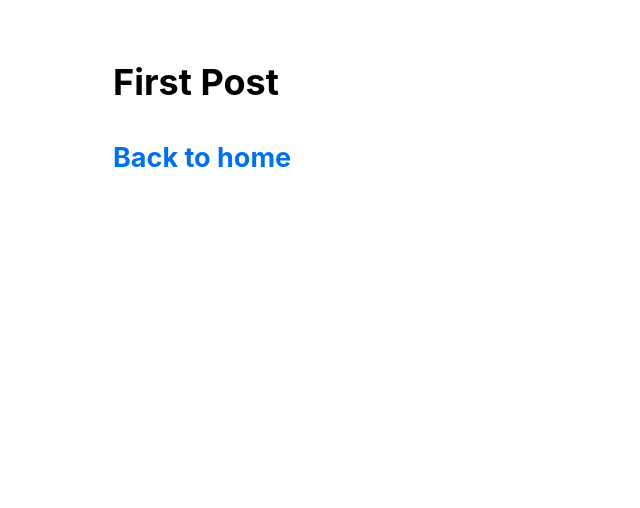
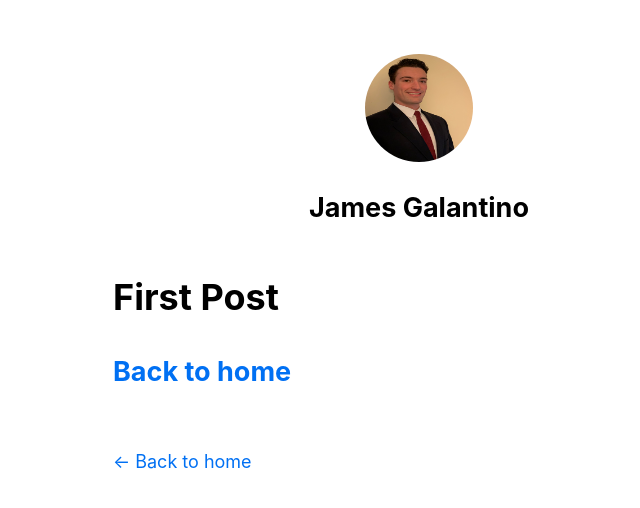
Before and after one commit to jimbopulos/nextjs-blog-practice, a Next.js app: page /posts/first-post in a window 1280 px wide. Shown: the top 508 px of the page, without its empty margins (221-861 px from the left). Built offline with nearby package versions, Linux system fonts and the light colour scheme.

Commit message:
Refactored layout component

```diff
--- a/components/layout.js
+++ b/components/layout.js
@@ -1,5 +1,73 @@
+import Head from "next/head";
+import Image from "next/image";
 import styles from "./layout.module.css";
+import utilStyles from "../styles/utils.module.css";
+import Link from "next/link";
 
-export default function Layout({ children }) {
-  return <div className={styles.container}>{children}</div>;
+const name = "James Galantino";
+export const siteTitle = "Next.js Sample Website";
+
+export default function Layout({ children, home }) {
+  return (
+    <div className={styles.container}>
+      <Head>
+        <link rel="icon" href="/favicon.ico" />
+        <meta
+          name="description"
+          content="Learn how to build a personal website using Next.js"
+        />
+        <meta
+          property="og:image"
+          content={`https://og-image.vercel.app/${encodeURI(
+            siteTitle
+          )}.png?theme=light&md=0&fontSize=75px&images=https%3A%2F%2Fassets.vercel.com%2Fimage%2Fupload%2Ffront%2Fassets%2Fdesign%2Fnextjs-black-logo.svg`}
+        />
+        <meta name="og:title" content={siteTitle} />
+        <meta name="twitter:card" content="summary_large_image" />
+      </Head>
+      <header className={styles.header}>
+        {home ? (
+          <>
+            <Image
+              priority
+              src="/images/profile.jpg"
+              className={utilStyles.borderCircle}
+              height={144}
+              width={144}
+              alt={name}
+            />
+            <h1 className={utilStyles.heading2Xl}>{name}</h1>
+          </>
+        ) : (
+          <>
+            <Link href="/">
+              <a>
+                <Image
+                  priority
+                  src="/images/profile.jpg"
+                  className={utilStyles.borderCircle}
+                  height={108}
+                  width={108}
+                  alt={name}
+                />
+              </a>
+            </Link>
+            <h2 className={utilStyles.headingLg}>
+              <Link href="/">
+                <a className={utilStyles.colorInherit}>{name}</a>
+              </Link>
+            </h2>
+          </>
+        )}
+      </header>
+      <main>{children}</main>
+      {!home && (
+        <div className={styles.backToHome}>
+          <Link href="/">
+            <a>← Back to home</a>
+          </Link>
+        </div>
+      )}
+    </div>
+  );
 }
```
